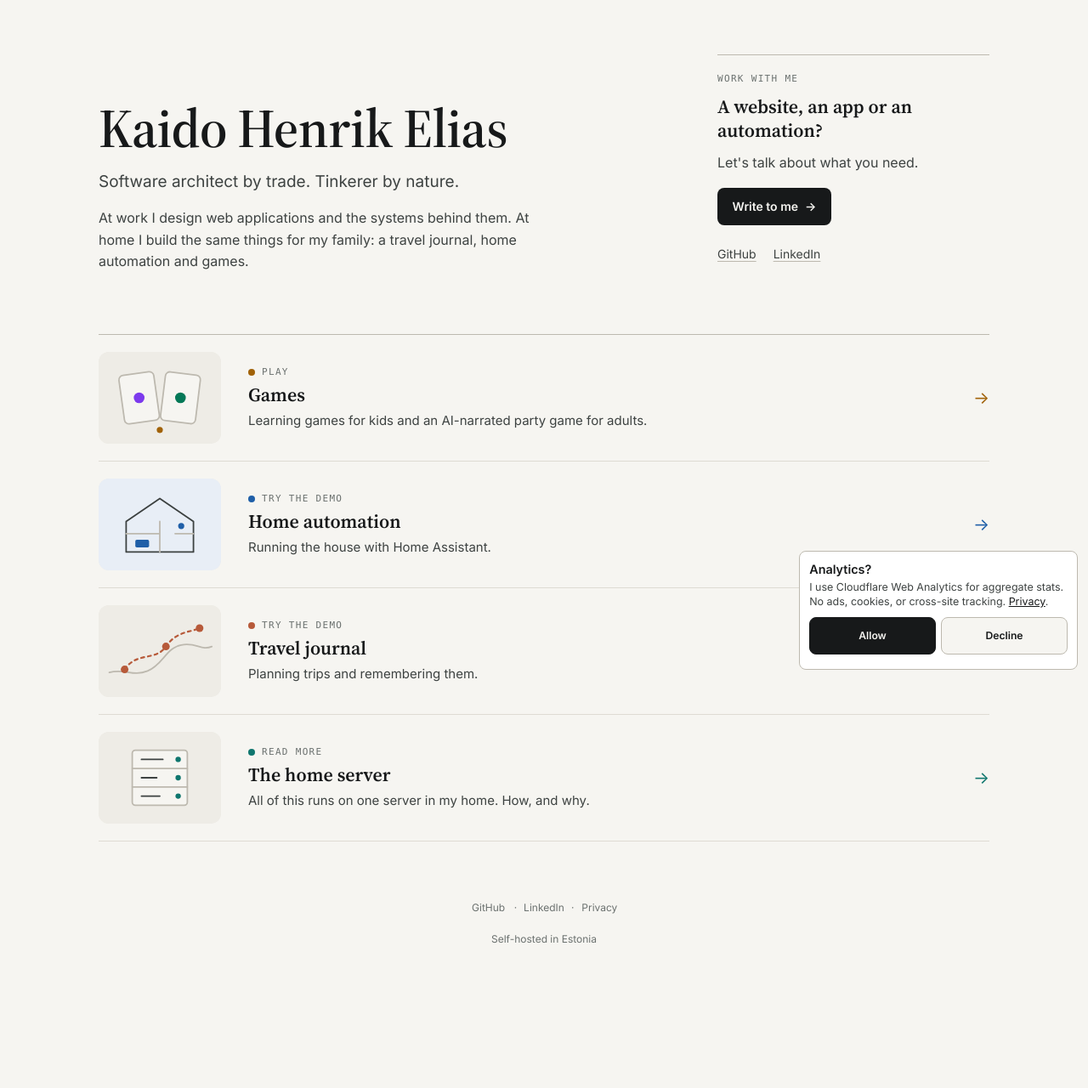
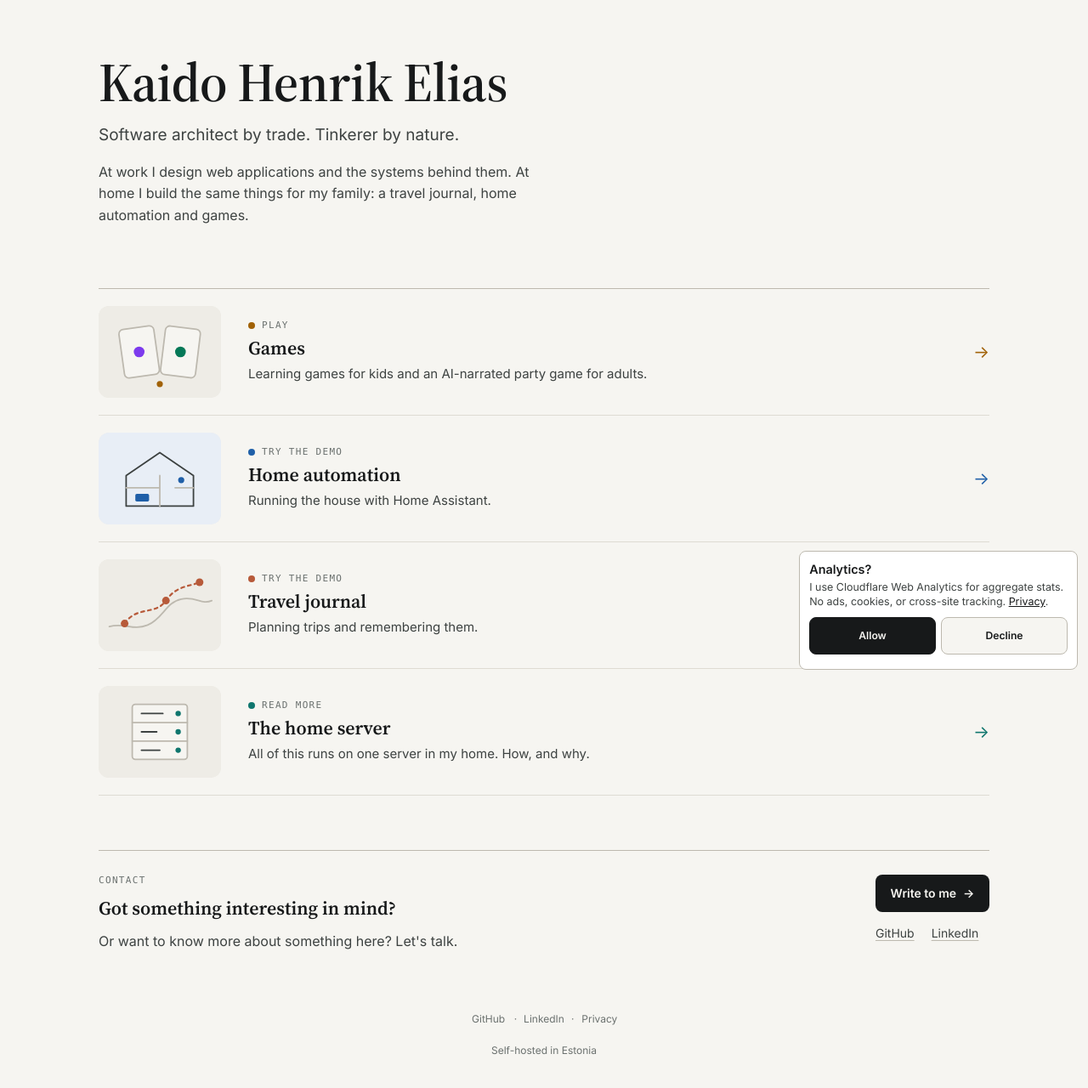
Before and after one commit to khelias/khe-sites, a website: page src/landing/index.html in a window 1280 px wide. Shown: the whole page at 85% size. Before the commit the page ends 1152 px from the top, so only its background shows below. Drawn offline with Linux system fonts and the light colour scheme; files that its build step writes are made by us from their sources; files whose address does not match are found by name.

Commit message:
Landing: contact moves below the projects and asks for something interesting, not a website order

```diff
--- a/src/landing/index.html
+++ b/src/landing/index.html
@@ -76,22 +76,9 @@
 
 <main class="landing">
   <section class="landing-hero" aria-labelledby="landing-title">
-    <div>
-      <h1 class="hero-title" id="landing-title">Kaido Henrik Elias</h1>
-      <p class="hero-lead" data-i18n="tagline">Software architect by trade. Tinkerer by nature.</p>
-      <p class="landing-intro" data-i18n="intro">At work I design web applications and the systems behind them. At home I build the same things for my family: a travel journal, home automation and games.</p>
-    </div>
-
-    <aside class="landing-work" aria-labelledby="work-title">
-      <p class="label" data-i18n="workLabel">Work with me</p>
-      <h2 id="work-title" data-i18n="workTitle">A website, an app or an automation?</h2>
-      <p data-i18n="workBody">Let's talk about what you need.</p>
-      <a class="work-cta" href="mailto:kaidoelias@gmail.com?subject=KHE.ee%20project%20inquiry" data-link="contact"><span data-i18n="workCta">Write to me</span> <span aria-hidden="true">→</span></a>
-      <p class="work-links">
-        <a href="https://github.com/khelias">GitHub</a>
-        <a href="https://www.linkedin.com/in/kaido-henrik-elias/">LinkedIn</a>
-      </p>
-    </aside>
+    <h1 class="hero-title" id="landing-title">Kaido Henrik Elias</h1>
+    <p class="hero-lead" data-i18n="tagline">Software architect by trade. Tinkerer by nature.</p>
+    <p class="landing-intro" data-i18n="intro">At work I design web applications and the systems behind them. At home I build the same things for my family: a travel journal, home automation and games.</p>
   </section>
 
   <section class="landing-projects" aria-label="Projects" data-i18n-aria="projectsLabel">
@@ -174,6 +161,21 @@
       <span class="row-arrow" aria-hidden="true">→</span>
     </a>
   </section>
+
+  <section class="landing-work" aria-labelledby="work-title">
+    <div>
+      <p class="label" data-i18n="workLabel">Contact</p>
+      <h2 id="work-title" data-i18n="workTitle">Got something interesting in mind?</h2>
+      <p data-i18n="workBody">Or want to know more about something here? Let's talk.</p>
+    </div>
+    <div class="work-actions">
+      <a class="work-cta" href="mailto:kaidoelias@gmail.com?subject=KHE.ee%20project%20inquiry" data-link="contact"><span data-i18n="workCta">Write to me</span> <span aria-hidden="true">→</span></a>
+      <p class="work-links">
+        <a href="https://github.com/khelias">GitHub</a>
+        <a href="https://www.linkedin.com/in/kaido-henrik-elias/">LinkedIn</a>
+      </p>
+    </div>
+  </section>
 </main>
 
 <footer class="site-footer" data-site-footer></footer>
@@ -189,9 +191,9 @@
       projectsLabel: 'Projektid',
       tagline: 'Ametilt tarkvaraarhitekt. Loomult nokitseja.',
       intro: 'Töö juures kavandan veebirakendusi ja nende taga olevaid süsteeme. Kodus ehitan samu asju oma perele: reisipäeviku, koduautomaatika ja mängud.',
-      workLabel: 'Koostöö',
-      workTitle: 'Veebileht, rakendus või automatiseerimine?',
-      workBody: 'Räägime, mida on vaja.',
+      workLabel: 'Kontakt',
+      workTitle: 'Midagi põnevat mõttes?',
+      workBody: 'Või tahad mõne siinse asja kohta lähemalt teada? Räägime.',
       workCta: 'Kirjuta mulle',
       gamesKicker: 'Mängi',
       gamesTitle: 'Mängud',
@@ -212,9 +214,9 @@
       projectsLabel: 'Projects',
       tagline: 'Software architect by trade. Tinkerer by nature.',
       intro: 'At work I design web applications and the systems behind them. At home I build the same things for my family: a travel journal, home automation and games.',
-      workLabel: 'Work with me',
-      workTitle: 'A website, an app or an automation?',
-      workBody: "Let's talk about what you need.",
+      workLabel: 'Contact',
+      workTitle: 'Got something interesting in mind?',
+      workBody: "Or want to know more about something here? Let's talk.",
       workCta: 'Write to me',
       gamesKicker: 'Play',
       gamesTitle: 'Games',
--- a/src/shared/site.css
+++ b/src/shared/site.css
@@ -65,13 +65,6 @@ a { color: var(--ink-2); }
   padding: clamp(3rem, 8vh, 5rem) max(16px, env(safe-area-inset-right)) 3.5rem max(16px, env(safe-area-inset-left));
 }
 
-.landing-hero {
-  display: grid;
-  grid-template-columns: minmax(0, 1fr) minmax(16rem, 20rem);
-  gap: clamp(2.5rem, 6vw, 5rem);
-  align-items: end;
-}
-
 .hero-title {
   color: var(--ink);
   font-family: var(--serif);
@@ -100,11 +93,26 @@ a { color: var(--ink-2); }
   line-height: 1.6;
 }
 
+/* Below the project rows: the projects come first, contact after them. */
 .landing-work {
   display: grid;
+  grid-template-columns: minmax(0, 1fr) auto;
+  gap: 1.5rem clamp(2rem, 6vw, 5rem);
+  align-items: end;
+  margin-top: clamp(3rem, 8vh, 4.5rem);
+  padding-top: 1.5rem;
+  border-top: 1px solid var(--rule-strong);
+}
+
+.landing-work > div:first-child {
+  display: grid;
   gap: 0.75rem;
-  padding-top: 1.25rem;
-  border-top: 1px solid var(--rule-strong);
+  max-width: 34rem;
+}
+
+.work-actions {
+  display: grid;
+  gap: 0.25rem;
 }
 
 .landing-work h2 {
@@ -1444,9 +1452,8 @@ body.privacy-page {
 }
 
 @media (max-width: 760px) {
-  .landing-hero {
+  .landing-work {
     grid-template-columns: minmax(0, 1fr);
-    gap: 2.5rem;
   }
 
   .project-row {
```
